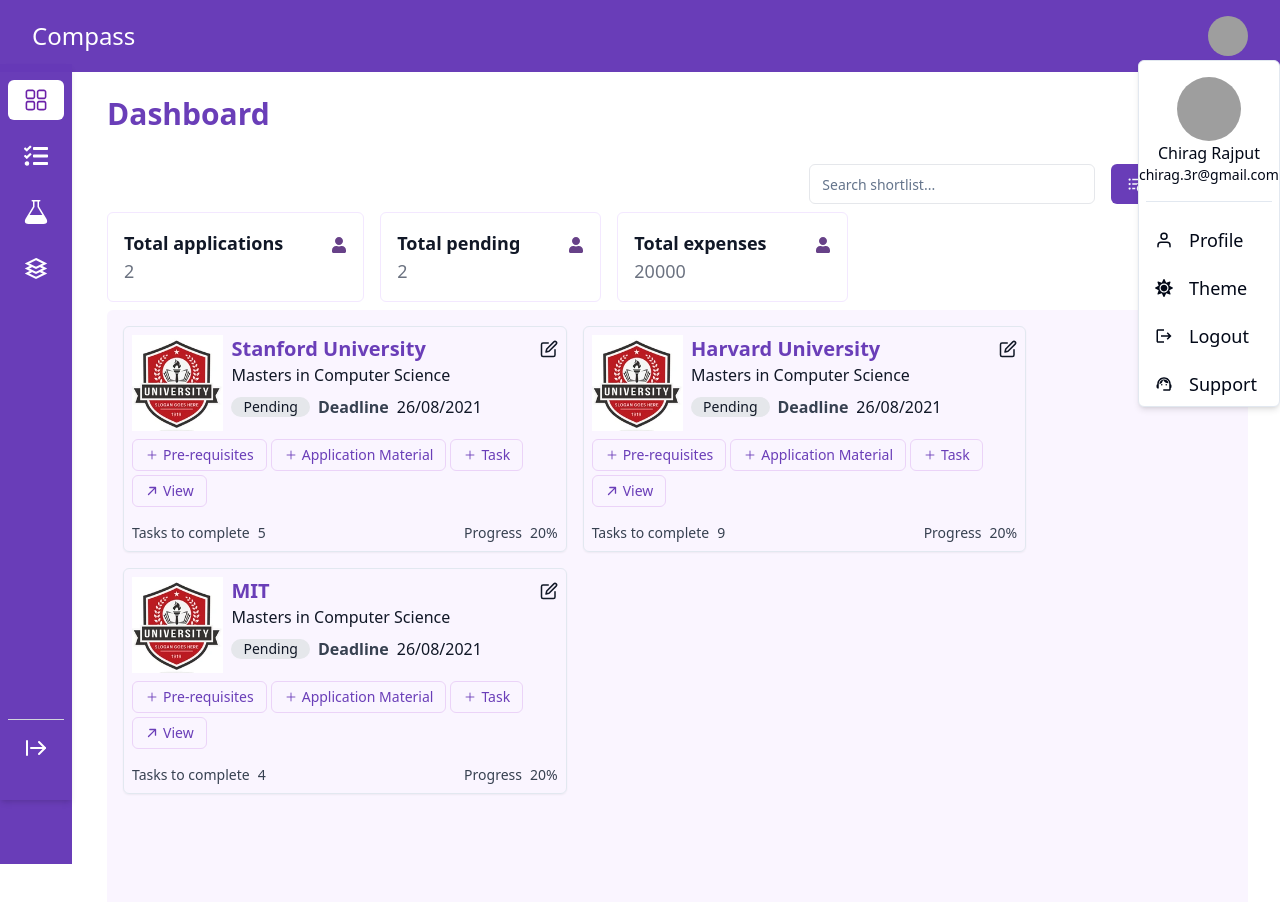
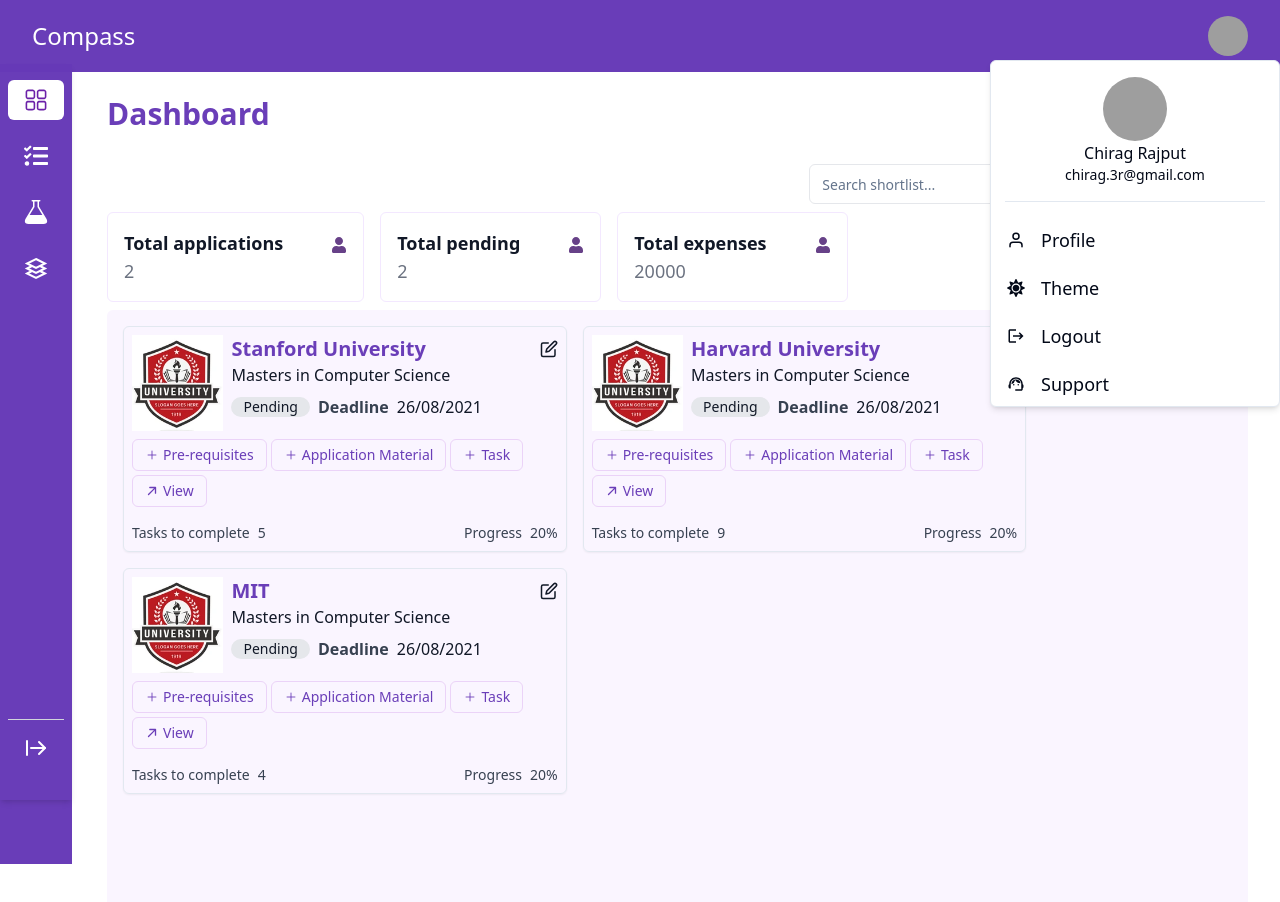
Before and after one commit to takeleapnow/compass-frontend, a React (Vite) app: page /applications in a window 1280 px wide. Both pictures are taken after a click on the button 1228 px from the left and 36 px from the top of the page. Shown: the top 902 px of the page. Built offline with nearby package versions, Linux system fonts and the light colour scheme; grey boxes are pictures that could not be loaded.

Commit message:
minor design bugs fixed

```diff
--- a/src/components/pages/writingLab/subComponents/essay/EssayHome.tsx
+++ b/src/components/pages/writingLab/subComponents/essay/EssayHome.tsx
@@ -1,7 +1,6 @@
 import { EssayProps } from "@/types/writing-lab";
 import WritingLabCard from "../../WritingLabCard";
 import { ScrollArea, ScrollBar } from "@/components/ui/scroll-area";
-import { IoAddOutline } from "react-icons/io5";
 import WLAddEssay from "./WLAddEssay";
 const EssayHome = ({
   essayData,
--- a/src/components/pages/writingLab/subComponents/lor/WLAddLOR.tsx
+++ b/src/components/pages/writingLab/subComponents/lor/WLAddLOR.tsx
@@ -1,4 +1,3 @@
-import Essay from "@/components/pages/myApplications/subComponents/Essay";
 import Recommender from "@/components/pages/myApplications/subComponents/Recommender";
 import { Button } from "@/components/ui/button";
 import {
@@ -22,7 +21,7 @@
       </DialogTrigger>
       <DialogContent>
         <DialogHeader>
-          <DialogTitle>Add Essays</DialogTitle>
+          <DialogTitle>Add Recommender</DialogTitle>
           <div>
             <Recommender />
             <Button className="w-full mt-4">
--- a/src/components/shared/Header.tsx
+++ b/src/components/shared/Header.tsx
@@ -31,8 +31,8 @@
             <AvatarFallback>CN</AvatarFallback>
           </Avatar>
         </PopoverTrigger>
-        <PopoverContent className="px-0 pb-0">
-          <div className="flex items-center flex-col">
+        <PopoverContent className="px-0 2xl:w-[300px] w-[290px] pb-0 ">
+          <div className="flex items-center flex-col ">
             <Avatar className="2xl:w-20 2xl:h-20 w-16 h-16">
               <AvatarImage src="https://github.com/shadcn.png" className="" />
               <AvatarFallback>CN</AvatarFallback>
```
